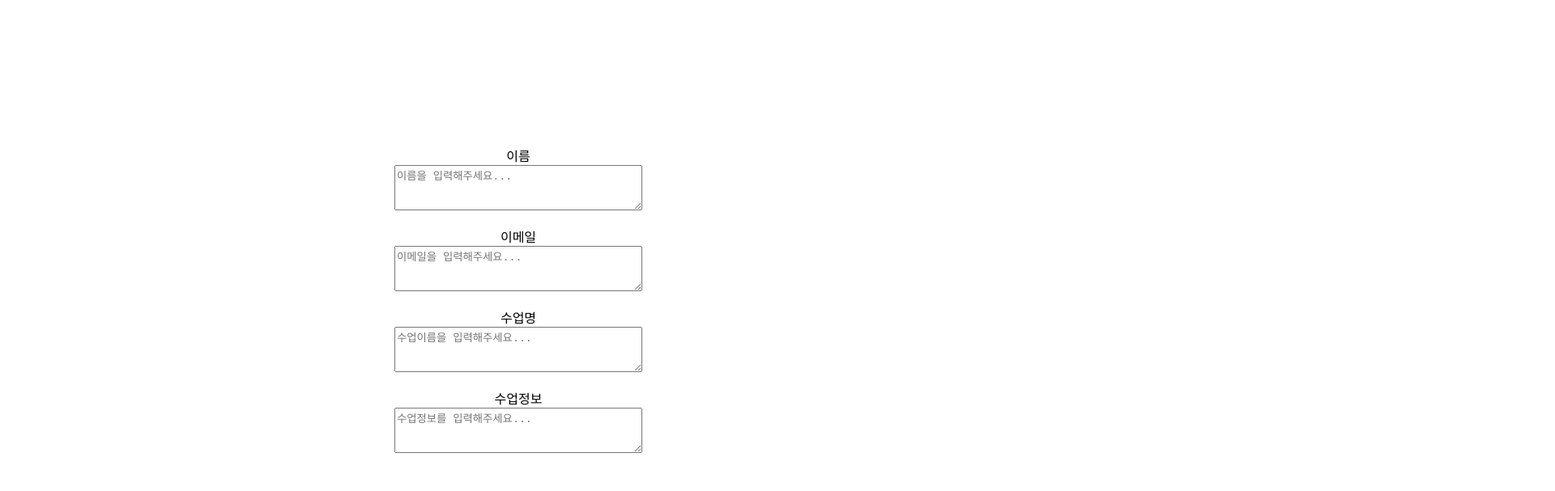
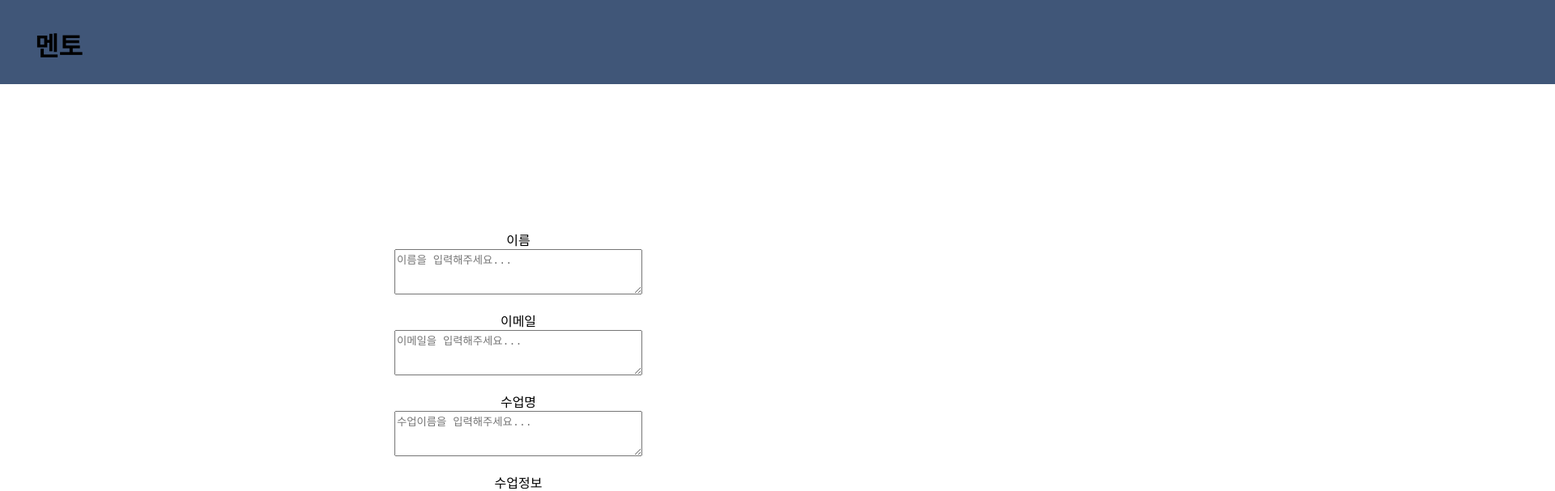
Before and after one commit to hun9008/ajouton_tutor, a React (Create React App) app in the folder front/ajouton/: page / in a window 1280 px wide. Shown: the top 607 px of the page at 81% size, 1920 px wide, since content can reach past the window. Built offline with nearby package versions, Linux system fonts and the light colour scheme.

Commit message:
Feat: Header

```diff
--- a/front/ajouton/src/App.js
+++ b/front/ajouton/src/App.js
@@ -3,11 +3,12 @@ import Login from './login';
 import './App.css';
 import TutorApplication from './TutorApplication';
 import MentorReport from './MentorReport';
+import Header from './Header';
 
 function App() {
   return (
     <div className="App">
-
+      <Header />
 
       <Router>
         <Routes>
--- /dev/null
+++ b/front/ajouton/src/Header.js
@@ -0,0 +1,22 @@
+import React from "react";
+
+function Header() {
+
+    const headerStyle = {
+        background: "#405678",
+        display: "flex",
+        width: "1440px",
+        height: "50px",
+        padding: "30px 1245px 24px 43px",
+        alignItems: "center",
+        flexShrink: 0,
+    }
+
+    return (
+        <div style={headerStyle}>
+            <h1 className="title">멘토</h1>
+        </div>
+    );
+}
+
+export default Header;
```
